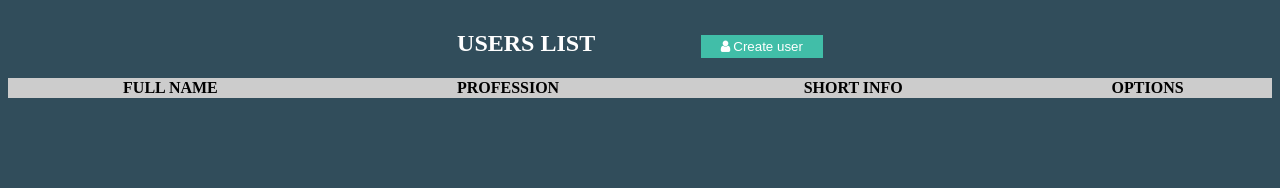
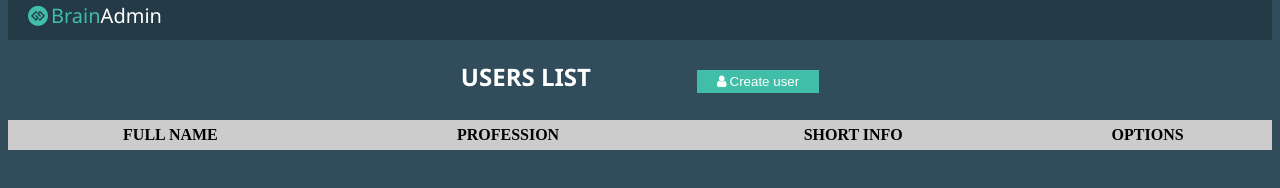
Before and after one commit to AntonKrot/homework_ajax_2, a website: page index.html in a window 1280 px wide. Drawn offline with Linux system fonts and the light colour scheme; no server answers.

Commit message:
homework

```diff
--- a/css/theme.less
+++ b/css/theme.less
@@ -35,6 +35,7 @@ body {
 }
 .name {
   color: #ffffff;
+  font-family: "Segoe UI", sans-serif;
 }
 .form__title {
   margin: 0 0 20px 0 ;
@@ -49,7 +50,6 @@ body {
 
 .form__footer {
   background: #349886;
-  height: 50px;
 }
 
 .field-row {
@@ -104,7 +104,7 @@ body {
 
 .btn {
   color: #ffffff;
-  margin: 15px 0 0 100px;
+  margin: 10px 0 7px 100px;
   padding: 4px 20px;
   border: none;
   transition: background .3s;
@@ -144,6 +144,7 @@ body {
   }
   th {
     text-transform: uppercase;
+    height: 30px;
   }
   td {
     padding: 2px 10px;
@@ -159,3 +160,29 @@ a {
   }
 
 }
+.header {
+  margin-top: -18px;
+  height: 50px;
+  width: 100%;
+  background: #253A47;
+  border-radius: 2px;
+}
+.header__row {
+  position: relative;
+
+}
+.logo__one {
+  position: absolute;
+  top: 12px;
+  left: 20px;
+  color: #41BEA8;
+  font-weight: 500;
+  font-family: "Segoe UI", sans-serif;
+  font-size: 20px;
+  text-decoration: none !important;
+}
+.logo__sec {
+  color: #ffffff;
+  font-weight: 500;
+  font-family: "Segoe UI", sans-serif
+}
--- a/index.html
+++ b/index.html
@@ -56,6 +56,11 @@
         </button>
     </div>
 </form>
+<div class="header">
+    <div class="header__row">
+        <a href="#" class="logo__one"><span class="fa fa-gg-circle"></span>Brain<span class="logo__sec">Admin</span></a>
+    </div>
+</div>
 <h2 style="text-align: center;"><span style="text-transform: uppercase;" class="name">Users list</span>
     <button class="btn btn-new" id="create"><span class="fa fa-user"></span>Create user</button>
 </h2>
--- a/js/main.js
+++ b/js/main.js
@@ -36,12 +36,16 @@ xhr.addEventListener("readystatechange", function () {
 
         var btnRemove = document.createElement("button");
         btnRemove.setAttribute("id", pars[i].id);
+        btnRemove.style.backgroundColor = "#E75454";
+        btnRemove.style.borderRadius = "4px";
         newTd.appendChild(btnRemove);
         var textRemove = document.createTextNode("Remove");
         btnRemove.appendChild(textRemove);
 
         var btnEdit = document.createElement("button");
         newTd.appendChild(btnEdit);
+        btnEdit.style.backgroundColor = "#41BEA8";
+        btnEdit.style.borderRadius = "4px";
         var textEdit = document.createTextNode("Edit");
         btnEdit.appendChild(textEdit);
         removeRow(btnRemove, i, pars);
@@ -143,12 +147,16 @@ var fullName = document.getElementById("fullname"),
 
         var btnRemove = document.createElement("button");
         btnRemove.setAttribute("id", user.id);
+        btnRemove.style.backgroundColor = "#E75454";
+        btnRemove.style.borderRadius = "4px";
         newTd.appendChild(btnRemove);
         var textRemove = document.createTextNode("Remove");
         btnRemove.appendChild(textRemove);
 
         var btnEdit = document.createElement("button");
         newTd.appendChild(btnEdit);
+        btnEdit.style.backgroundColor = "#41BEA8";
+        btnEdit.style.borderRadius = "4px";
         var textEdit = document.createTextNode("Edit");
         btnEdit.appendChild(textEdit);
 
```
Also changed, not shown: css/theme.css.
